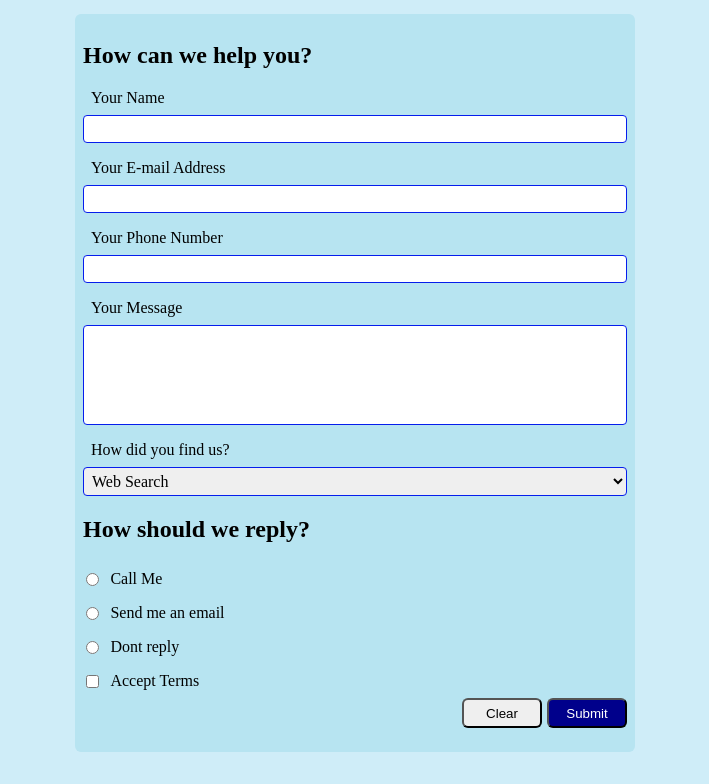
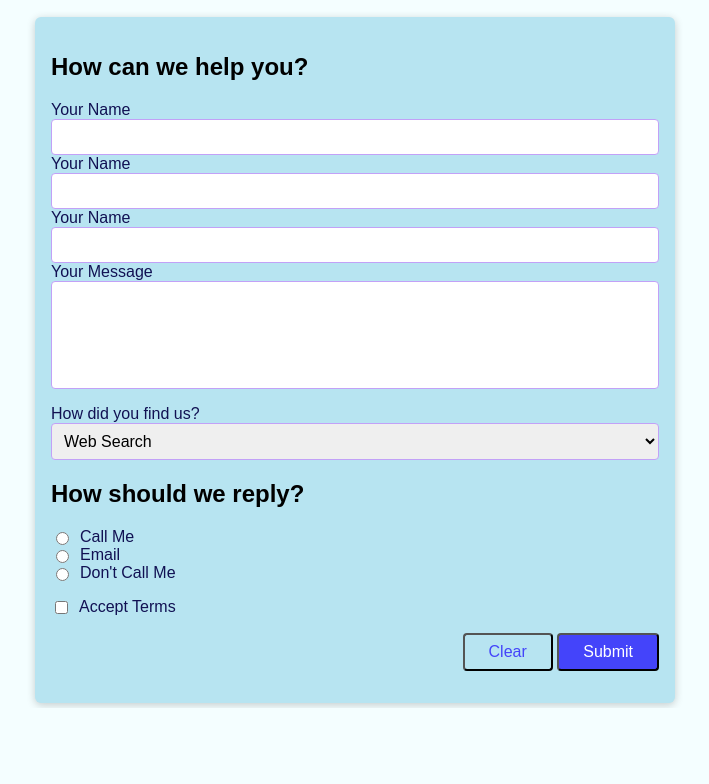
Before and after one commit to georgeciurca/input_form, a plain HTML site: page challenge/index.html in a window 1280 px wide. Shown: the part 92-876 px from the top of the page, without its empty margins (285-994 px from the left). After the commit the page ends 800 px from the top, so only its background shows below. Drawn offline with Linux system fonts and the light colour scheme.

Commit message:
forms completed

```diff
--- a/challenge/index.html
+++ b/challenge/index.html
@@ -1,5 +1,6 @@
 <!DOCTYPE html>
 <html lang="en">
+
 <head>
   <meta charset="UTF-8" />
   <meta http-equiv="X-UA-Compatible" content="IE=edge" />
@@ -7,63 +8,68 @@
   <link rel="stylesheet" href="styles.css" />
   <title>Challenge Form</title>
 </head>
+
 <body>
   <header>
     <h1>Contact Us</h1>
   </header>
   <main>
     <form class="form-container" action="" method="GET">
+      <section>
         <h2>How can we help you?</h2>
-        <div class="input-element">
-          <label for="yourname">Your Name</label>
-          <input type="text" id="yourname" />
-        </div>
-        <div class="input-element">
-          <label for="email">Your E-mail Address</label>
-          <input type="email" id="email" />
-        </div>
-        <div class="input-element">
-          <label for="phone">Your Phone Number</label>
-          <input type="number" id="phone" />
-        </div>
-        <div class="input-element">
-          <label for="text">Your Message</label>
-          <textarea name="textarea" id="text" cols="10" rows="5"></textarea>
-        </div>
-        <div class="input-element">
-          <label for="drop">How did you find us?</label>
-          <select name="" id="drop">
-            <option value="">Web Search</option>
-            <option value="">Friend</option>
-            <option value="">None of the above</option>
+        <ul>
+          <li>
+            <label for="username">Your Name</label>
+            <input type="text" id="username" name="username" required />
+          </li>
+          <li>
+            <label for="email">Your Name</label>
+            <input type="email" id="email" name="email" required />
+          </li>
+          <li>
+            <label for="phone">Your Name</label>
+            <input type="tel" id="phone" name="phone" required />
+          </li>
+          <li>
+            <label for="message">Your Message</label>
+            <textarea name="textarea" id="message" cols="10" rows="5"></textarea>
+          </li>
+        </ul>
+      </section>
+      <section>
+        <label for="channel">How did you find us?</label>
+        <select name="channel" id="channel">
+          <option value="search">Web Search</option>
+          <option value="friend">Friend</option>
+          <option value="none">None of the above</option>
         </select>
-
+      </section>
+      <section>
         <h2>How should we reply?</h2>
-          <div class="radio-section">
-            <div class="radio">
+        <ul>
+          <li class="inline-control">
+            <input type="radio" name="reply" id="call" value="phone" required>
             <label for="call">Call Me</label>
-              <input type="radio" id="call" />
-            </div>
-            <div class="radio">
-              <label for="email">Send me an email</label>
-              <input type="radio" id="email" />
-            </div>
-
-            <div class="radio">
-              <label for="dont">Dont reply</label>
-              <input type="radio" id="dont" />
-            </div>
-            <div class="radio">
-             <div> <label for="accept">Accept Terms</label> </div>
-             <div> <input type="checkbox" id="accept" required /> </div>
-            </div>
-          </div>
-        </div>
-        <div class="buttons">
-          <button class="btn clear" type="reset">Clear</button>
-          <button class="btn submit" type="submit">Submit</button>
-        </div>
+          </li>
+          <li class="inline-control">
+            <input type="radio" name="reply" id="email" value="email" required>
+            <label for="email">Email</label>
+          </li>
+          <li class="inline-control">
+            <input type="radio" name="reply" id="dont" value="dont" required>
+            <label for="dont">Don't Call Me</label>
+          </li>
+      </section>
+      <section class="inline-control">
+        <input class="inline-control" type="checkbox" id="accept" required />
+        <label for="accept">Accept Terms</label>
+      </section>
+      <section id="form-buttons">
+        <button class="btn clear btn-empty" type="reset">Clear</button>
+        <button class="btn submit btn-filled" type="submit">Submit</button>
+      </section>
     </form>
   </main>
 </body>
+
 </html>
--- a/challenge/styles.css
+++ b/challenge/styles.css
@@ -2,25 +2,108 @@ body {
   box-sizing: border-box;
   margin: 0;
   padding: 0;
-    background-color: rgb(207, 237, 248);
+  background-color: rgb(244, 254, 255);
+  font-family: sans-serif;
 }
 
 h1 {
   text-align: center;
-    font-weight: bolder;
+  margin: 2rem;
   font-size: 2.5rem;
 }
 
 form {
   box-sizing: border-box;
-    width: 35rem;
-    margin: 2rem auto;
-    padding: 0.5rem;
+  width: 40rem;
+  margin: auto;
+  padding: 1rem;
+  box-shadow: 0 2px 8px rgba(0, 0, 0, 0.2);
   background-color: rgb(183, 228, 241);
   border-radius: 6px;
 }
 
-input, textarea, select {
+section {
+  margin-bottom: 1rem;
+}
+
+ul {
+  list-style: none;
+  margin: 0;
+  padding: 0;
+}
+label {
+  color: rgb(17, 17, 83);
+  display: block;
+  margin-bottom: 0.5rem 0;
+}
+
+input,
+textarea,
+select {
+  font: inherit;
+  padding: 0.5rem;
+  border: 1px solid rgb(194, 161, 247);
+  width: 100%;
+  display: block;
+  border-radius: 4px;
+  box-sizing: border-box;
+}
+
+textarea {
+  resize: none;
+}
+
+input:focus,
+textarea:focus {
+  background-color: rgb(232, 249, 252);
+  color: darkblue;
+  border-color: darkblue;
+}
+
+.inline-control {
+  display: flex;
+}
+
+.inline-control input {
+  width: auto;
+}
+.inline-control label {
+  margin: 0;
+  margin-left: 0.5rem;
+}
+
+button {
+    font: inherit;
+    border-color: 1px solid gray;
+    padding: 0.5rem 1.5rem;
+    border-radius: 4px;
+    cursor: pointer;
+}
+
+.btn-filled {
+    background-color: rgb(68, 68, 250);
+    color: white;
+}
+
+.btn-empty {
+    background-color: transparent;
+    color: rgb(68, 68, 250);
+}
+
+.btn-filled:hover {
+    background-color: rgb(150, 150, 250);
+    border-color: royalblue;
+}
+
+.btn-empty:hover {
+    background-color: rgb(161, 183, 248);
+}
+
+#form-buttons {
+    text-align: right;
+}
+
+/* input, textarea, select {
     display: block;
     width: 100%;
     margin-bottom: 1rem;
@@ -31,24 +114,13 @@ input, textarea, select {
     border-radius: 4px;
 }
 
-input:focus, textarea:focus {
-    background-color: lightblue;
-    color: darkblue;
-    border-color: darkblue;
-}
+
 label {
     display: block;
     margin: 0.5rem;
 }
 
-textarea {
-    resize: none;
-}
 
-/* .radio-section {
-    display: flex;
-    flex-direction: column-reverse ;
-} */
 
 .radio {
     display: flex;
@@ -80,4 +152,4 @@ margin-bottom: 1rem;
  .submit {
      background-color: darkblue;
      color: white;
- }
+ } */
```
Lines whose indentation alone changed are shown as unchanged.
